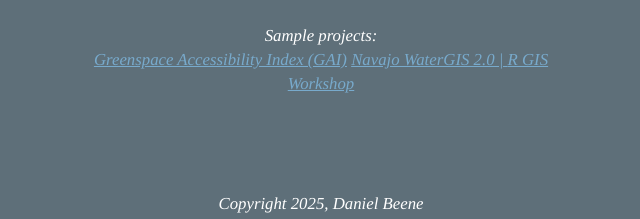
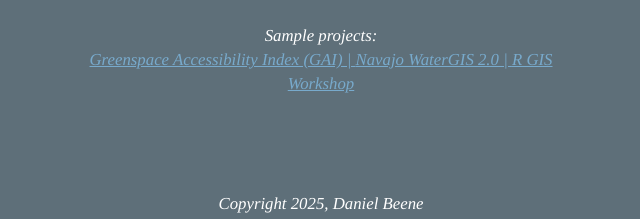
Before and after one commit to dbeene/dbeene.github.io, a plain HTML site: page index.html in a window 1280 px wide. Shown: the part 1104-1323 px from the top of the page, 319-959 px from the left. Drawn offline with Linux system fonts and the light colour scheme.

Commit message:
formatting
fixed formatting on sample projects

```diff
--- a/index.html
+++ b/index.html
@@ -76,7 +76,7 @@
                 <a href="https://github.com/dbeene" target="_blank">GitHub         | </a>
                 <a href="https://scholar.google.com/citations?user=bchFT20AAAAJ&hl=en" target="_blank">Google Scholar</a><br><br>
                 Sample projects:<br>
-                <a href="https://publichealth.jhu.edu/echo/dac-resources-for-researchers/measurement-and-data" target="_blank">Greenspace Accessibility Index (GAI)</a>
+                <a href="https://publichealth.jhu.edu/echo/dac-resources-for-researchers/measurement-and-data" target="_blank">Greenspace Accessibility Index (GAI)         | </a>
                 <a href="https://unmcop.unm.edu/metals/" target="_blank">Navajo WaterGIS 2.0         | </a>
                 <a href="SpatialReg_Workshop_Compiled.html" target="_blank">R GIS Workshop</a>
 
```
